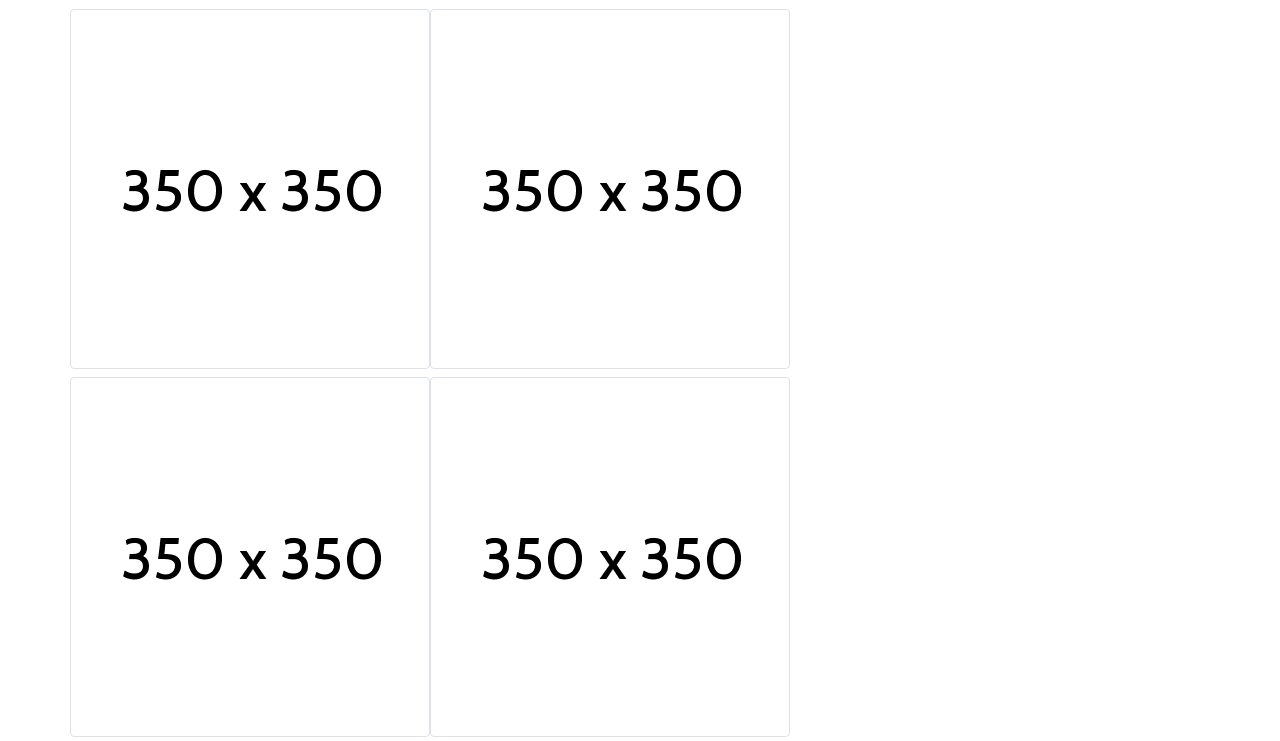
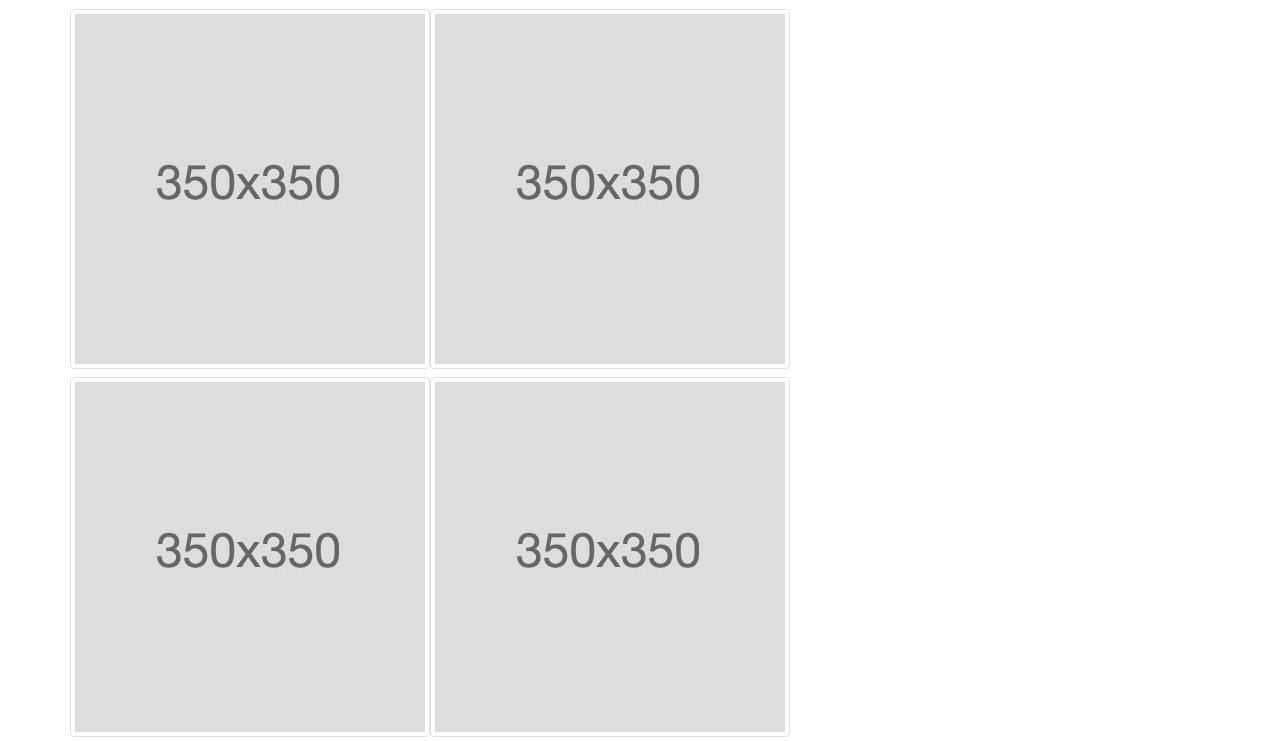
Before and after one commit to JordanBehn/Portfolio, a plain HTML site: page portfolio.html in a window 1280 px wide. Shown: the part 107-848 px from the top of the page. Drawn offline with nearby package versions, Linux system fonts and the light colour scheme.

Commit message:
switched placeholder image

```diff
--- a/portfolio.html
+++ b/portfolio.html
@@ -35,18 +35,18 @@
         <h1>portfolio</h1>
         <row class="row py-1">
             <div class="col-">
-                <img src="Assets/350.png" alt="Placeholder" class="img-thumbnail">
+                <img src="Assets/350.jpg" alt="Placeholder" class="img-thumbnail">
             </div>
-            <div class="col- ">
-                <img src="Assets/350.png " alt="Placeholder " class="img-thumbnail ">
+            <div class="col-">
+                <img src="Assets/350.jpg" alt="Placeholder" class="img-thumbnail">
             </div>
         </row>
         <row class="row py-1">
             <div class="col-">
-                <img src="Assets/350.png" alt="Placeholder" class="img-thumbnail">
+                <img src="Assets/350.jpg" alt="Placeholder" class="img-thumbnail">
             </div>
             <div class="col- ">
-                <img src="Assets/350.png " alt="Placeholder " class="img-thumbnail ">
+                <img src="Assets/350.jpg" alt="Placeholder" class="img-thumbnail">
             </div>
         </row>
     </div>
```
Also changed, not shown: Assets/350.jpg (added), Assets/350.png (deleted).
